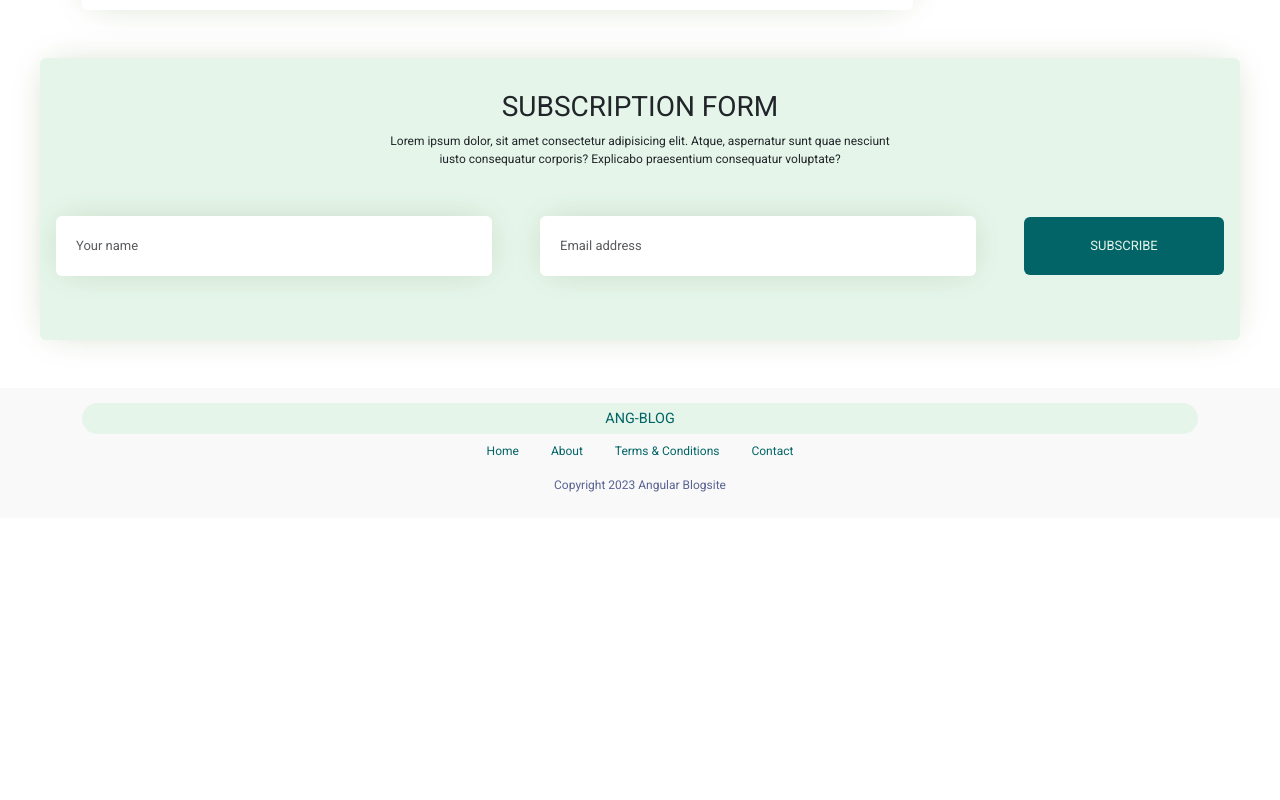
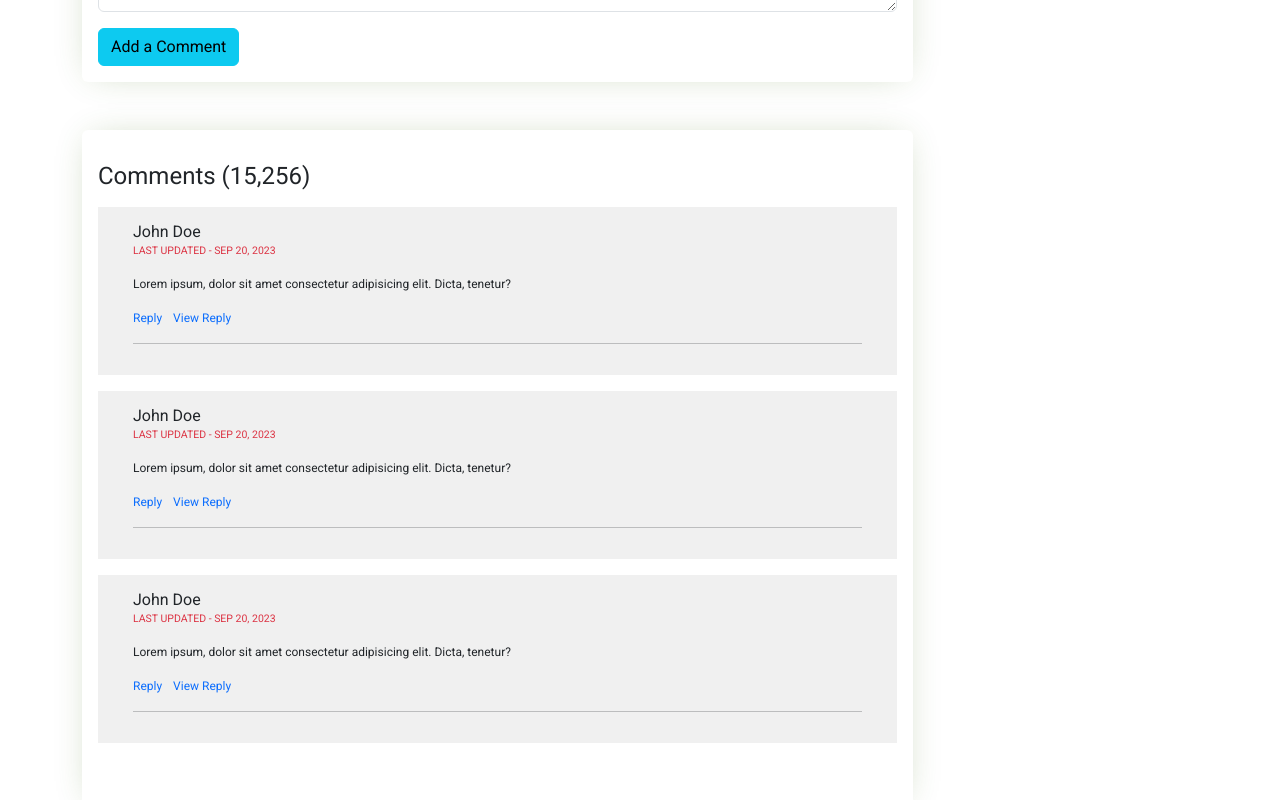
Before and after one commit to ZoranNikolov/dogs-multiverse-app, an Angular app: page /post in a window 1280 px wide. Shown: the part 1460-2260 px from the top of the page. Before the commit the page ends 1978 px from the top, so only its background shows below. Built offline with nearby package versions, Linux system fonts and the light colour scheme.

Commit message:
added comment section

```diff
--- a/src/app/comments/comment-list/comment-list.component.css
+++ b/src/app/comments/comment-list/comment-list.component.css
@@ -0,0 +1,4 @@
+.comment-box {
+	padding: 15px 35px;
+	background-color: #f0f0f0;
+}
--- a/src/app/comments/comment-list/comment-list.component.html
+++ b/src/app/comments/comment-list/comment-list.component.html
@@ -1 +1,48 @@
-<p>comment-list works!</p>
+<div class="card mb-5 mt-5 pb-5 shadow-effect">
+	<div class="card-body">
+		<h4 class="mt-3 mb-3">Comments (15,256)</h4>
+
+		<div class="comment-box mt-3">
+			<h6 class="mb-0">John Doe</h6>
+			<small class="text-danger"> LAST UPDATED - SEP 20, 2023 </small>
+
+			<div class="mt-3 mb-3">
+				Lorem ipsum, dolor sit amet consectetur adipisicing elit. Dicta,
+				tenetur?
+			</div>
+
+			<a href="#" class="mt-1 text-decoration-none"> Reply </a>
+			<a href="#" class="mt-1 ms-2 text-decoration-none"> View Reply </a>
+
+			<hr />
+		</div>
+		<div class="comment-box mt-3">
+			<h6 class="mb-0">John Doe</h6>
+			<small class="text-danger"> LAST UPDATED - SEP 20, 2023 </small>
+
+			<div class="mt-3 mb-3">
+				Lorem ipsum, dolor sit amet consectetur adipisicing elit. Dicta,
+				tenetur?
+			</div>
+
+			<a href="#" class="mt-1 text-decoration-none"> Reply </a>
+			<a href="#" class="mt-1 ms-2 text-decoration-none"> View Reply </a>
+
+			<hr />
+		</div>
+		<div class="comment-box mt-3">
+			<h6 class="mb-0">John Doe</h6>
+			<small class="text-danger"> LAST UPDATED - SEP 20, 2023 </small>
+
+			<div class="mt-3 mb-3">
+				Lorem ipsum, dolor sit amet consectetur adipisicing elit. Dicta,
+				tenetur?
+			</div>
+
+			<a href="#" class="mt-1 text-decoration-none"> Reply </a>
+			<a href="#" class="mt-1 ms-2 text-decoration-none"> View Reply </a>
+
+			<hr />
+		</div>
+	</div>
+</div>
--- a/src/app/pages/single-post/single-post.component.html
+++ b/src/app/pages/single-post/single-post.component.html
@@ -30,6 +30,7 @@
 			</div>
 
 			<app-comment-form></app-comment-form>
+			<app-comment-list></app-comment-list>
 
 		</div>
 		<div class="col-md-3">
--- a/src/app/subscription-form/subscription-form.component.css
+++ b/src/app/subscription-form/subscription-form.component.css
@@ -5,9 +5,7 @@
 
 input[type = text],
 input[type = email] {
-	height: 60px;
-	padding-left: 20px;
-	font-size: 13px;
+
 	width: 100%;
 }
 
--- a/src/styles.css
+++ b/src/styles.css
@@ -32,6 +32,50 @@ body {
 	box-shadow: 0px 0px 33px -10px rgba(71, 114, 25, 0.3);
 }
 
-.bg-theme{
+.bg-theme {
 	background-color: var(--primary-color);
 }
+
+.form-group {
+	margin-bottom: 1rem;
+	margin-top: 1rem;
+}
+
+.form-inline {
+	display: inline-block;
+	width: auto;
+	vertical-align: middle;
+}
+
+.form-row {
+	display: flex;
+	flex-wrap: wrap;
+	margin-right: -5px;
+	margin-left: -5px;
+}
+
+.form-row > .col {
+	padding-left: 5px;
+	padding-right: 5px;
+}
+
+label {
+	margin-bottom: 0.5rem;
+}
+
+.btn-theme {
+	height: 58px;
+	width: 200px;
+	border: none;
+	font-size: 13px;
+	background-color: var(--primary-color);
+	color: var(--secondary-color);
+}
+
+input[type="text"],
+input[type="email"] {
+	height: 60px;
+	padding-left: 20px;
+	font-size: 13px;
+	width: 100%;
+}
```
Lines whose indentation alone changed are shown as unchanged.
